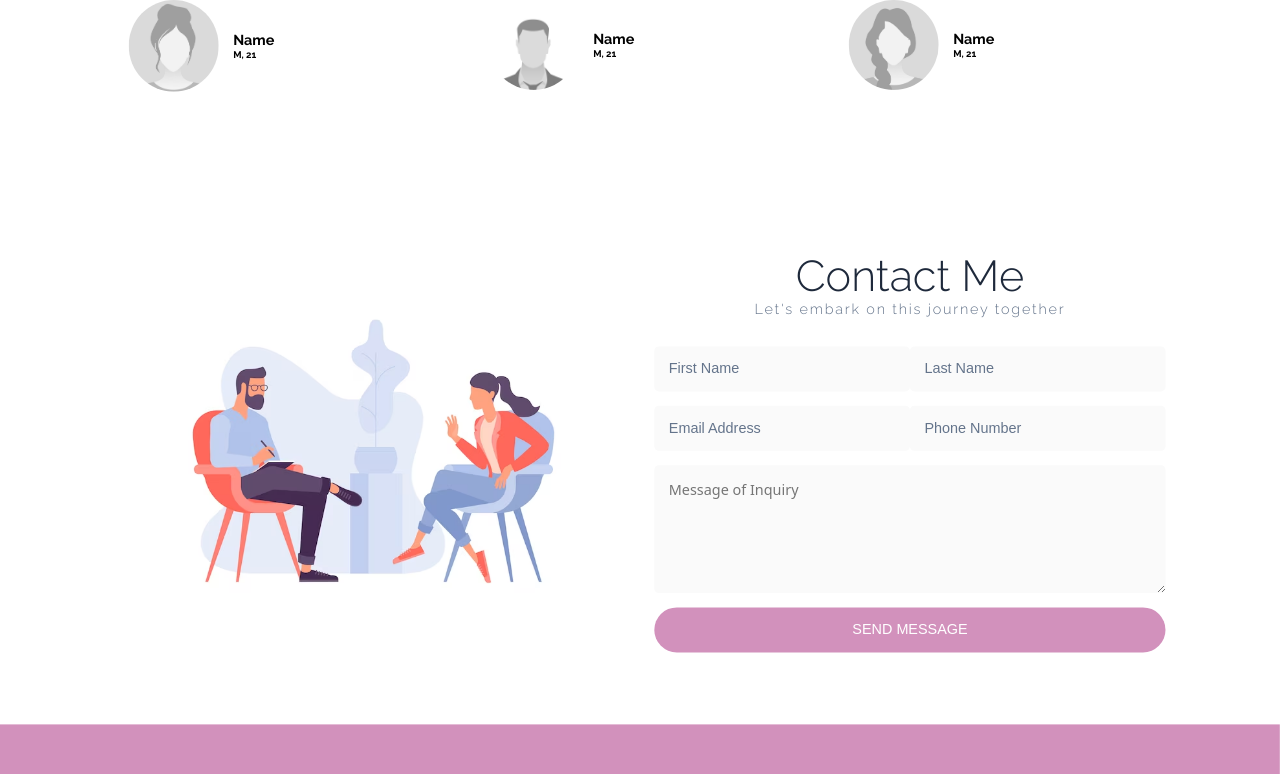
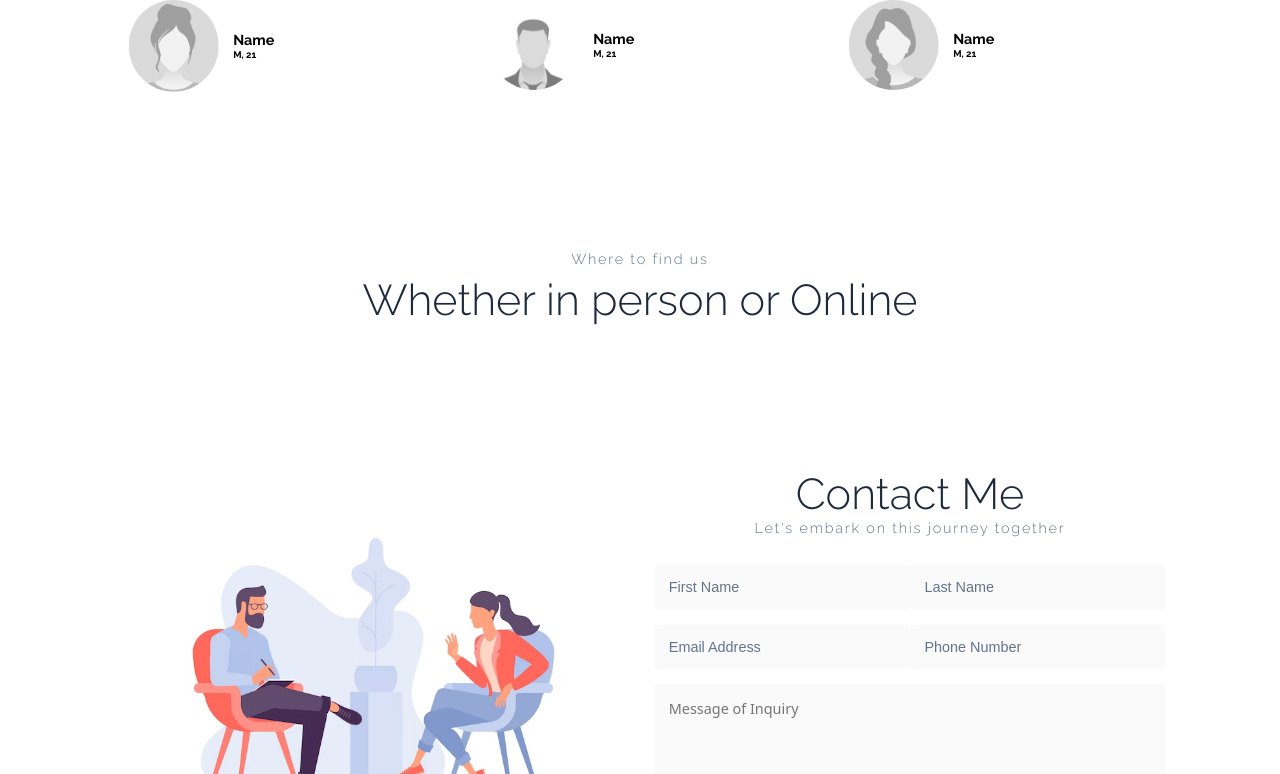
Before and after one commit to dyloff/clear-thoughts-therapy, a plain HTML site: page index.html in a window 1280 px wide. Shown: the part 2755-3529 px from the top of the page. Drawn offline with nearby package versions, Linux system fonts and the light colour scheme.

Commit message:
added location

```diff
--- a/index.html
+++ b/index.html
@@ -225,10 +225,10 @@
 
 
 
-
-
-
-
+        <section class="section__container stories__container" id="stories">
+            <p class="section__subheader">Where to find us</p>
+            <h2 class="section__header">Whether in person or Online</H2>
+        </section>
 
 
 
```
